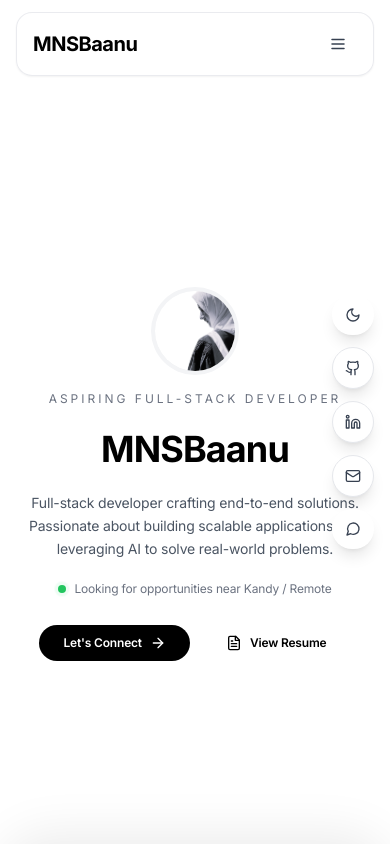
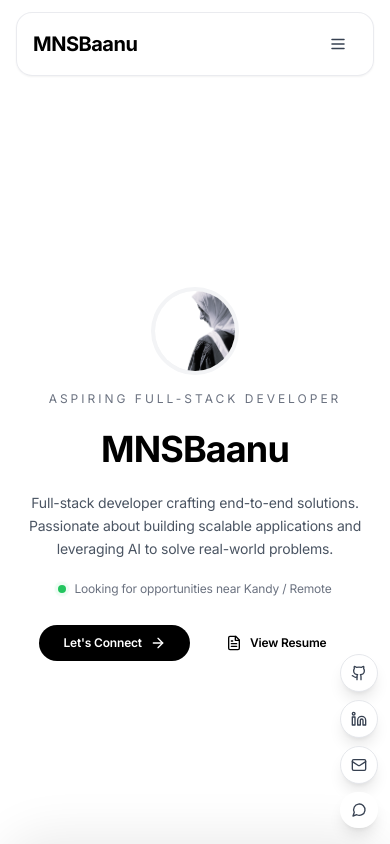
Before and after one commit to MNSBaanu/MyPortfolio, a React (Vite) app: page / in a window 390 px wide. Shown: the top 844 px of the page. Built offline with nearby package versions, Linux system fonts and the light colour scheme.

Commit message:
Sidebar and chat: declutter mobile and improve accessibility
Move the floating buttons to the bottom corner on phones, drop the duplicate mobile theme toggle, show tooltips on focus, focus the chat input on open with Escape to close, and use 16px input text on phones.

```diff
--- a/src/components/ChatAssistant.tsx
+++ b/src/components/ChatAssistant.tsx
@@ -2,6 +2,7 @@ import { FormEvent, useEffect, useRef, useState } from 'react'
 import { AnimatePresence, motion } from 'framer-motion'
 import { Bot, Send, Sparkles, User, X } from 'lucide-react'
 import { about, education, experience, personalInfo, projects, skillCategories } from '../data/portfolio'
+import { useDialog } from '../hooks/useDialog'
 
 type Message = {
   id: number
@@ -66,6 +67,8 @@ const ChatAssistant = ({ open, onClose }: ChatAssistantProps) => {
     { id: 1, role: 'assistant', text: `Hi! I’m ${personalInfo.name}'s portfolio assistant. Ask me anything about their work, skills, or background.` },
   ])
   const endRef = useRef<HTMLDivElement>(null)
+  const dialogRef = useRef<HTMLElement>(null)
+  useDialog(dialogRef, onClose, open, false)
 
   useEffect(() => {
     if (open) endRef.current?.scrollIntoView({ behavior: 'smooth' })
@@ -95,7 +98,7 @@ const ChatAssistant = ({ open, onClose }: ChatAssistantProps) => {
       setMessages((current) => [...current, { id: Date.now() + 1, role: 'assistant', text: data.reply! }])
     } catch {
       // Local fallback keeps the widget usable during local development or
-      // before OPENAI_API_KEY has been added to the Vercel project.
+      // before GEMINI_API_KEY has been added to the Vercel project.
       setMessages((current) => [...current, { id: Date.now() + 1, role: 'assistant', text: answerQuestion(trimmed) }])
     } finally {
       setIsThinking(false)
@@ -111,6 +114,7 @@ const ChatAssistant = ({ open, onClose }: ChatAssistantProps) => {
     <AnimatePresence>
       {open && (
         <motion.section
+          ref={dialogRef}
           role="dialog"
           aria-label="Portfolio assistant"
           initial={{ opacity: 0, scale: 0.92, x: 18, y: 8 }}
@@ -134,7 +138,7 @@ const ChatAssistant = ({ open, onClose }: ChatAssistantProps) => {
             </button>
           </div>
 
-          <div className="no-scrollbar flex-1 space-y-4 overflow-y-auto px-4 py-5" aria-live="polite">
+          <div className="flex-1 space-y-4 overflow-y-auto px-4 py-5" aria-live="polite">
             {messages.map((message) => (
               <div key={message.id} className={`flex items-end gap-2 ${message.role === 'user' ? 'justify-end' : 'justify-start'}`}>
                 {message.role === 'assistant' && <Bot size={15} className="mb-2 shrink-0 text-gray-400" />}
@@ -154,7 +158,7 @@ const ChatAssistant = ({ open, onClose }: ChatAssistantProps) => {
             )}
             {messages.length === 1 && (
               <div className="space-y-2 pt-1">
-                <p className="px-1 text-[11px] font-semibold uppercase tracking-wider text-gray-400">Try asking</p>
+                <p className="px-1 text-[11px] font-semibold uppercase tracking-wider text-gray-500 dark:text-gray-400">Try asking</p>
                 {suggestions.map((suggestion) => <button key={suggestion} onClick={() => ask(suggestion)} className="block w-full rounded-xl border border-gray-200 px-3 py-2 text-left text-xs text-gray-600 transition-colors hover:border-gray-400 hover:text-black dark:border-neutral-800 dark:text-gray-400 dark:hover:border-neutral-600 dark:hover:text-white">{suggestion}</button>)}
               </div>
             )}
@@ -163,7 +167,7 @@ const ChatAssistant = ({ open, onClose }: ChatAssistantProps) => {
 
           <form onSubmit={handleSubmit} className="border-t border-gray-100 p-3 dark:border-neutral-800">
             <div className="flex items-center gap-2 rounded-2xl border border-gray-200 bg-gray-50 px-3 py-1 dark:border-neutral-800 dark:bg-neutral-900">
-              <input value={input} onChange={(event) => setInput(event.target.value)} placeholder="Ask about MNSBaanu..." aria-label="Ask the portfolio assistant" className="min-w-0 flex-1 bg-transparent py-2.5 text-sm text-gray-900 outline-none placeholder:text-gray-400 dark:text-white" />
+              <input value={input} onChange={(event) => setInput(event.target.value)} data-autofocus placeholder="Ask about MNSBaanu..." aria-label="Ask the portfolio assistant" className="min-w-0 flex-1 bg-transparent py-2.5 text-base sm:text-sm text-gray-900 outline-none placeholder:text-gray-500 dark:text-white" />
               <button type="submit" aria-label="Send question" disabled={!input.trim()} className="rounded-xl bg-black p-2 text-white transition-opacity hover:opacity-75 disabled:cursor-not-allowed disabled:opacity-30 dark:bg-white dark:text-black">
                 <Send size={15} />
               </button>
--- a/src/components/SocialSidebar.tsx
+++ b/src/components/SocialSidebar.tsx
@@ -1,14 +1,12 @@
 import { motion, AnimatePresence } from 'framer-motion'
-import { Github, Linkedin, Mail, ArrowUp, Sun, Moon, MessageCircle } from 'lucide-react'
+import { Github, Linkedin, Mail, ArrowUp, MessageCircle } from 'lucide-react'
 import { personalInfo } from '../data/portfolio'
 import { useState, useEffect } from 'react'
-import { useTheme } from '../context/ThemeContext'
 import ChatAssistant from './ChatAssistant'
 
 const SocialSidebar = () => {
   const [showBackToTop, setShowBackToTop] = useState(false)
   const [isChatOpen, setIsChatOpen] = useState(false)
-  const { theme, toggleTheme } = useTheme()
 
   useEffect(() => {
     // ⚡ Bolt: Throttled the scroll event listener using requestAnimationFrame
@@ -34,29 +32,17 @@ const SocialSidebar = () => {
     { icon: Mail,     href: `mailto:${personalInfo.email}`, label: 'Email',    external: false },
   ]
 
-  const btnClass = "group flex justify-center p-3 sm:p-3.5 rounded-full bg-white dark:bg-neutral-900 text-gray-700 dark:text-gray-300 hover:text-black dark:hover:text-white shadow-lg hover:shadow-xl transition-all duration-300 border border-gray-200 dark:border-neutral-700 hover:border-gray-300 dark:hover:border-neutral-500 relative"
-  const tooltipClass = "absolute right-full mr-3 opacity-0 group-hover:opacity-100 transition-opacity duration-300 bg-black dark:bg-white text-white dark:text-black text-xs px-3 py-1.5 rounded-lg whitespace-nowrap pointer-events-none"
+  const btnClass = "group flex justify-center p-2.5 sm:p-3.5 rounded-full bg-white dark:bg-neutral-900 text-gray-700 dark:text-gray-300 hover:text-black dark:hover:text-white shadow-lg hover:shadow-xl transition-all duration-300 border border-gray-200 dark:border-neutral-700 hover:border-gray-300 dark:hover:border-neutral-500 relative"
+  const tooltipClass = "absolute right-full mr-3 opacity-0 group-hover:opacity-100 group-focus-visible:opacity-100 transition-opacity duration-300 bg-black dark:bg-white text-white dark:text-black text-xs px-3 py-1.5 rounded-lg whitespace-nowrap pointer-events-none"
 
   return (
-    <div className="fixed right-4 sm:right-6 md:right-8 top-[35%] z-[110] flex flex-col gap-3 sm:gap-4 pointer-events-none">
+    <div className="fixed right-3 sm:right-6 md:right-8 bottom-4 sm:bottom-auto sm:top-[35%] z-[110] flex flex-col gap-2 sm:gap-4 pointer-events-none">
       <motion.div
         initial={{ opacity: 0, x: 50 }}
         animate={{ opacity: 1, x: 0 }}
         transition={{ duration: 0.8, delay: 0.5, ease: "easeOut" }}
-        className="flex flex-col gap-3 sm:gap-4 pointer-events-auto"
+        className="flex flex-col gap-2 sm:gap-4 pointer-events-auto"
       >
-        {/* Theme toggle — visible on mobile only (desktop has it in header) */}
-        <motion.button
-          whileHover={{ scale: 1.1, y: -2 }}
-          whileTap={{ scale: 0.95 }}
-          onClick={toggleTheme}
-          aria-label="Toggle theme"
-          className={`${btnClass} sm:hidden`}
-        >
-          {theme === 'dark' ? <Sun className="w-4 h-4 sm:w-5 sm:h-5" strokeWidth={2} /> : <Moon className="w-4 h-4 sm:w-5 sm:h-5" strokeWidth={2} />}
-          <span className={tooltipClass}>{theme === 'dark' ? 'Light mode' : 'Dark mode'}</span>
-        </motion.button>
-
         {socialLinks.map((social) => (
           <motion.a
             key={social.label}
@@ -93,6 +79,7 @@ const SocialSidebar = () => {
               whileHover={{ scale: 1.1, y: -2 }}
               whileTap={{ scale: 0.95 }}
               onClick={() => window.scrollTo({ top: 0, behavior: 'smooth' })}
+              aria-label="Back to top"
               className={btnClass}
             >
               <ArrowUp className="w-4 h-4 sm:w-5 sm:h-5" strokeWidth={2} />
```
